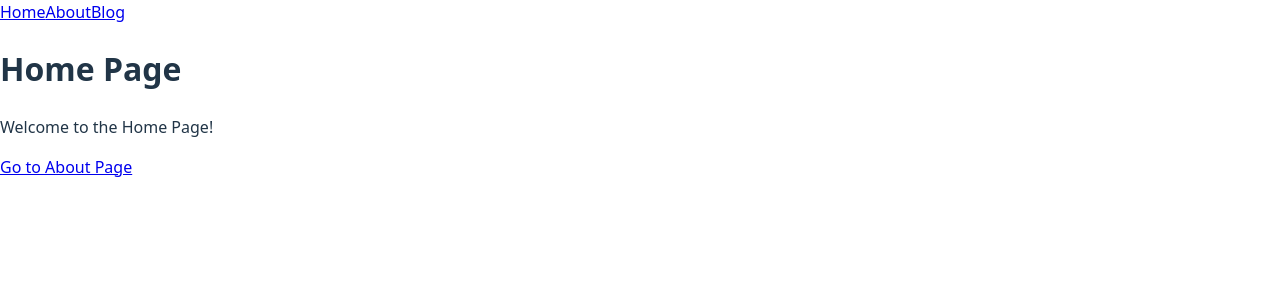
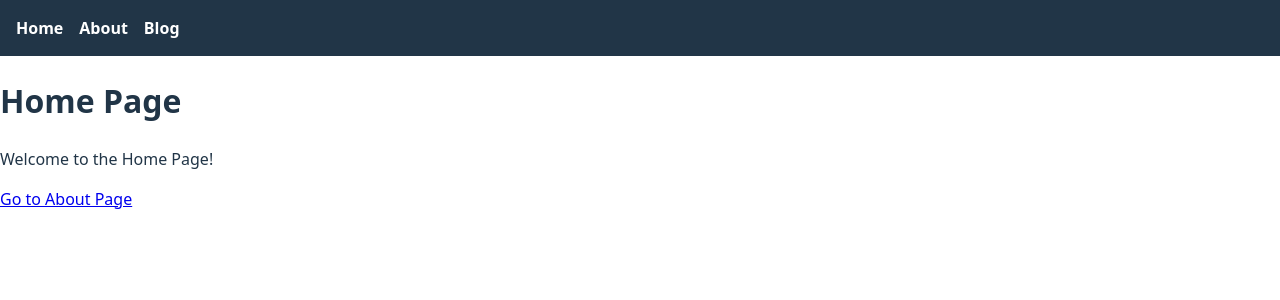
Before and after one commit to bipinjlimbu/React-Workshop---Blog-Website, a React (Vite) app: page / in a window 1280 px wide. Shown: the top 300 px of the page. Built offline with nearby package versions, Linux system fonts and the light colour scheme.

Commit message:
Navbar CSS Done in React

```diff
--- a/src/index.css
+++ b/src/index.css
@@ -13,3 +13,19 @@ body {
   background-color: #ffffff;
   color: #213547;
 }
+.header {
+  background-color: #213547;
+  padding: 1rem;
+}
+.navbar {
+  display: flex;
+  gap: 1rem;
+}
+.navbar a {
+  color: white;
+  text-decoration: none;
+  font-weight: bold;
+}
+.navbar a:hover {
+  color: #61dafb;
+}
--- a/src/layout/navbar.jsx
+++ b/src/layout/navbar.jsx
@@ -3,12 +3,11 @@ import { Link } from "react-router-dom";
 export default function Navbar() {
     return (
     <>
-        <header>
-            <nav>
+        <header className="header">
+            <nav className="navbar">
                 <Link viewTransition to="/">Home</Link>
                 <Link viewTransition to="/about">About</Link>
                 <Link viewTransition to="/blog">Blog</Link>
-
             </nav>
         </header>
     </>
```
